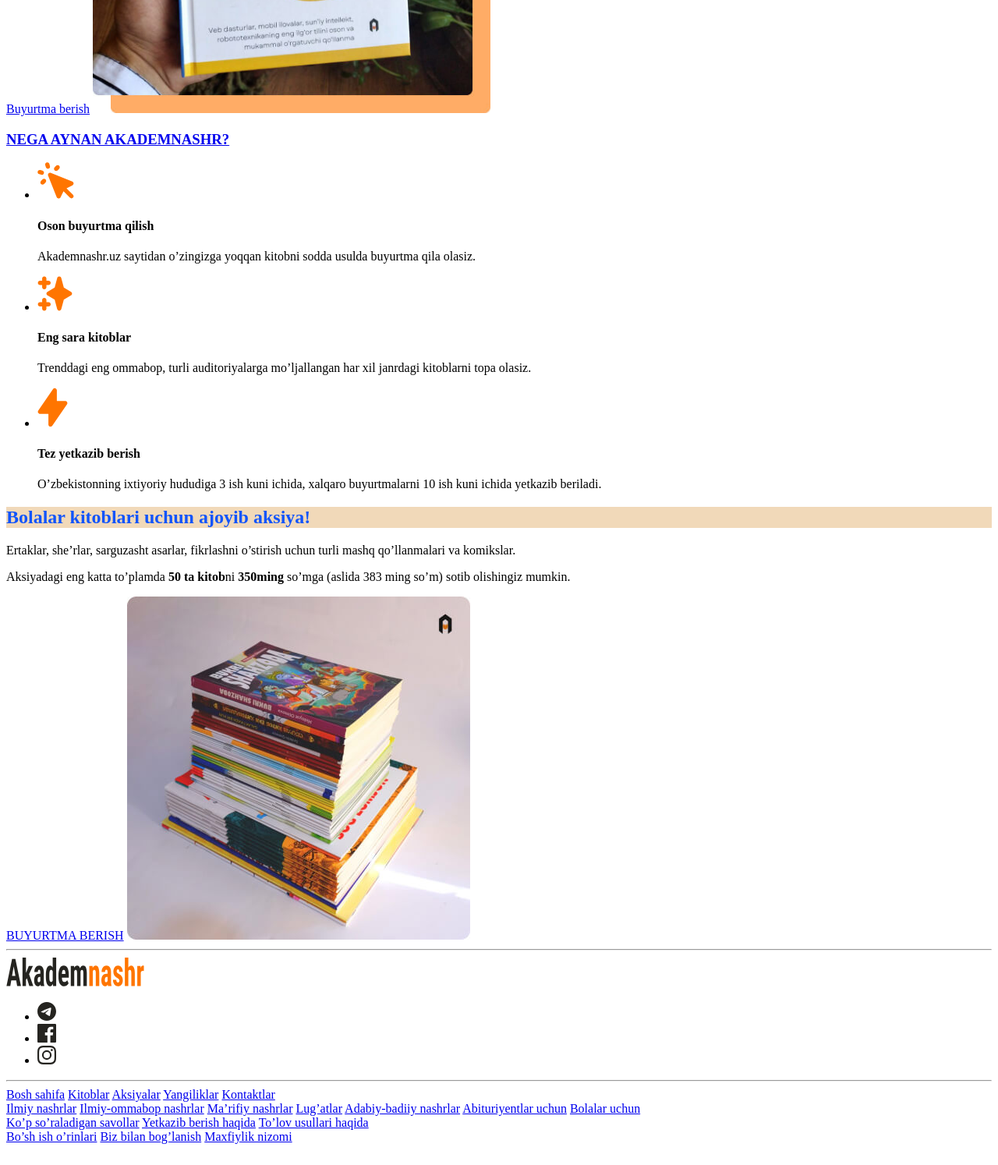
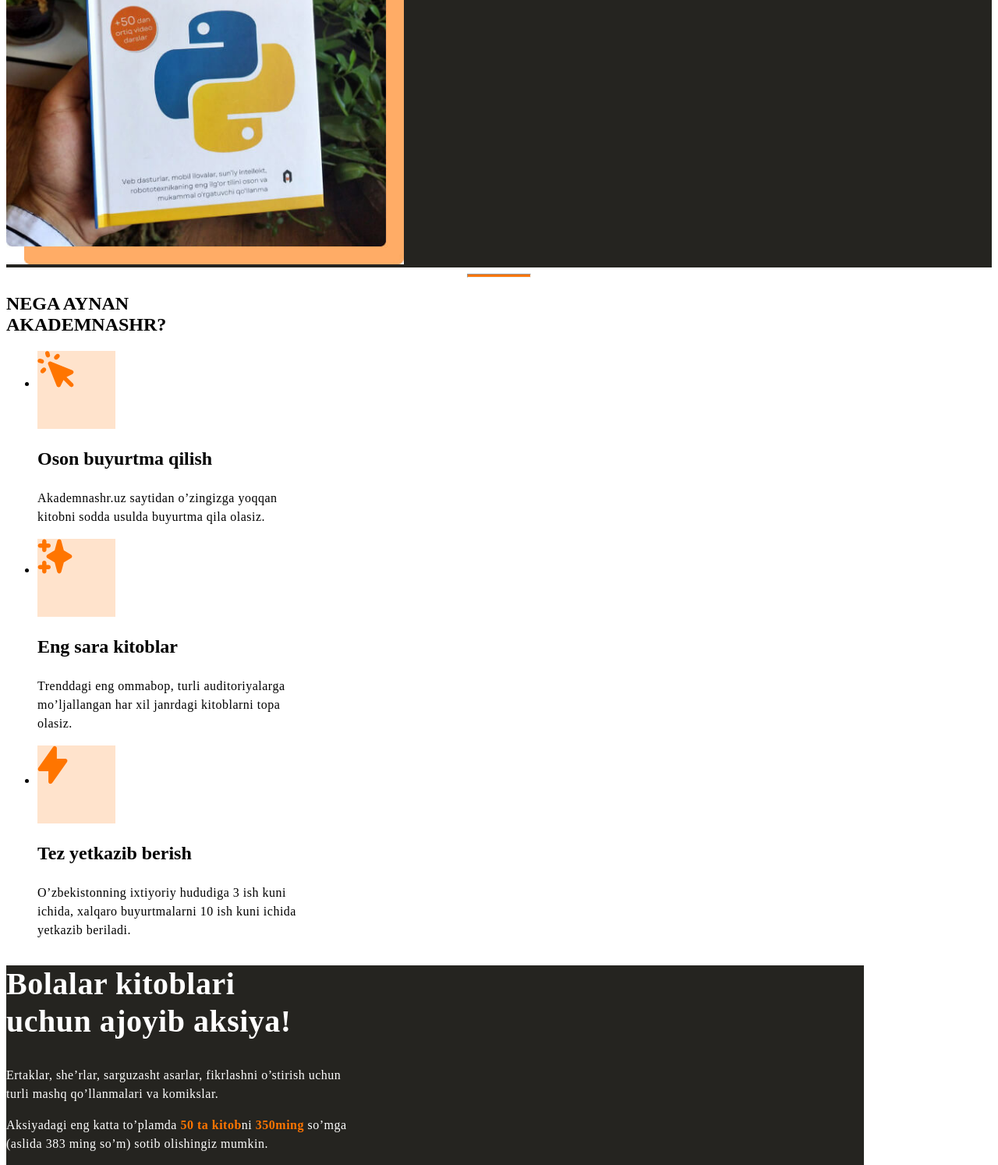
Before and after one commit to Bakhromoff/Akademnashr, a plain HTML site: page index.html in a window 1280 px wide. Shown: the part 640-2134 px from the top of the page at 78% size. Drawn offline with Linux system fonts and the light colour scheme.

Commit message:
add fonts,styles and etc

```diff
--- a/css/css-files.css
+++ b/css/css-files.css
@@ -1,5 +1,126 @@
-h2{
-  color: #1154fa;
-  background-color: rgba(210, 128, 23, 0.3)
+.site-header{
+  background-color: #fff;
+}
+.site-nav-link{
+  font-weight: 500;
+  font-size: 13px;
+  line-height: 15px;
+  letter-spacing: 1px;
+  text-transform: uppercase;
+  text-decoration: none;
+  color: #000;;
+}
+.sitenav-list{
+  list-style: none;}
+
+  .main-link{
+font-weight: bold;
+font-size: 13px;
+line-height: 15px;
+letter-spacing: 0.5px;
+color: #ffffff;
+text-decoration: none;
+background-color: #FF7500;
+}
+
+.site-hero{
+  background-color: #252420;
+  color: #fff;
+}
+.hero-objects{
+width: 387px;
+}
+.orange-hr{
+  background-color: #FF7500;
+  width: 80px;
+  height: 3px;
+}
+.hero-heading{
+font-size: 40px;
+line-height: 1.2;
+letter-spacing: 0.5px;
+}
+.hero-text{
+font-size: 16px;
+line-height: 24px;
+letter-spacing: 0.5px;
+}
+.hero-img{
+  width: 510px;
+  height: 510px;
+}
+.orange-hr{
+  background-color: #FF7500;
+  width: 80px;
+  height: 3px;
+}
+.feature-heading{
+width: 435px;
+font-size: 60px;
+line-height: 86px;
+letter-spacing: 0.5px;
+text-decoration: none;
+}
+.feature{
+  width: 340px;
+}
+.feature-icon-wrapper{
+  width: 100px;
+  height: 100px;
+  background-color: rgba(255, 117, 0, 0.2);
 
 }
+.feature-title{
+font-size: 24px;
+line-height: 28.8px;
+letter-spacing: normal;0.5px
+}
+.feature-info{
+font-size: 16px;
+line-height: 24px;
+letter-spacing: 0.5px;
+}
+
+.promo{
+  width: 1100px;
+  background-color: #252420;
+  color: #fff;
+}
+.promo-heading{
+width: 373px;
+height: 96px;
+font-size: 40px;
+line-height: 48px;
+letter-spacing: 0.5px;
+}
+.promo-content{
+width: 440px;
+}
+.promo-info{
+width: 440px;
+font-size: 16px;
+line-height: 24px;
+letter-spacing: 0.5px;
+}
+.promo-highlight{
+color: #FF7500;
+}
+.promo-img{
+width: 440px;
+height: 440px;
+object-fit: cover;
+}
+.site-footer{
+  background-color: #F8F8F8;
+}
+.site-footer-hr{
+  height: 2px;
+  background-color: rgba(37, 36, 32, 0.5);
+}
+.footer-link{
+  width: 224px;
+  height: 19px;
+}
+.site-footer-links{
+  text-decoration: none;
+}
--- a/index.html
+++ b/index.html
@@ -8,87 +8,98 @@
   <link rel="stylesheet" href="css/css-files.css">
 </head>
 <body>
+  <!-- SITE HEADER -->
   <header>
     <a href="index.html"><img src="img/logo.svg" alt="akademnashr logosi" width="177" height="38"></a>
-    <nav>
-      <ul>
-        <li> <a href="#">BOSH SAHIFA</a></li>
-        <li> <a href="#">KITOBLAR</a></li>
-        <li> <a href="#">AKSIYALAR</a></li>
-        <li> <a href="#">KONTAKTLAR</a></li>
-        <a href="#">RO'YHATDAN O'TISH</a
+    <nav class="site-header-nav">
+      <ul class="sitenav-list">
+        <li> <a class="site-nav-link" href="#">BOSH SAHIFA</a></li>
+        <li> <a class="site-nav-link" href="#">KITOBLAR</a></li>
+        <li> <a class="site-nav-link" href="#">AKSIYALAR</a></li>
+        <li> <a class="site-nav-link" href="#">KONTAKTLAR</a></li>
+        <a class="main-link" href="#">RO'YHATDAN O'TISH</a
         </ul>
       </nav>
     </header>
     <main>
-      <section>
-        <h2>
+      <!-- HERO -->
+        <section class="site-hero">
+        <div class="hero-objects">
+          <hr class="orange-hr">
+           <h2 class="hero-heading">
             Pythonda dasturlash asoslari
           </h2>
-        <p>
+          <p class="hero-text">
             Dasturlash asoslariga oid o‘zbek tilidagi ilk eng mukammal qo‘llanma. Kitobning har bir bo‘limi uchun maxsus video darslar yozilgan bo‘lib, ularga kitobda ko‘rsatilgan QR kod orqali o‘tish mumkin.
           </p>
-        <a href="#">Buyurtma berish</a>
+          <a class="main-link" href="#">Buyurtma berish</a>
         </div>
-      <img src="img/python-book.jpg" alt="python kitobi" srcset="img/python-book.jpg 1x, img/python-book@2x.jpg 2x" width="510" height="510">
+        <img class="hero-img" src="img/python-book.jpg" alt="python kitobi" srcset="img/python-book.jpg 1x, img/python-book@2x.jpg 2x" width="510" height="510">
             </section>
     <div>
-      <section>
-        <h3><a href="#">NEGA AYNAN AKADEMNASHR?</a></h3>
+
+      <!-- FEATURES -->
+      <section class="features">
+        <hr class="orange-hr">
+        <h2 class="feature heading"> NEGA AYNAN AKADEMNASHR?</h2>
       </section>
       <section>
         <ul>
-          <li>
-            <img src="img/Icon.svg" alt="" width="47.12" height="47.12">
-            <h4>
+          <li class="feature">
+            <div class="feature-icon-wrapper"><img src="img/Icon.svg" alt="" width="47.12" height="47.12"></div>
+            <h3 class="feature-title">
               Oson buyurtma qilish
-            </h4>
-            <p>
+            </h3>
+            <p class="feature-info">
               Akademnashr.uz saytidan o’zingizga yoqqan kitobni sodda usulda buyurtma qila olasiz.
             </p>
           </li>
-          <li>
-            <img src="img/Icon-1.svg" alt="" width="44.8" height="44.8">
-            <h4>
+          <li class="feature">
+            <div class="feature-icon-wrapper"><img src="img/Icon-1.svg" alt="" width="44.8" height="44.8"></div>
+            <h3 class="feature-title">
               Eng sara kitoblar
-            </h4>
-            <p>
+            </h3>
+            <p class="feature-info">
               Trenddagi eng ommabop, turli auditoriyalarga mo’ljallangan har xil janrdagi kitoblarni topa olasiz.
             </p>
           </li>
-          <li>
-            <img src="img/Icon-2.svg" alt="" width="39.2" height="50.4">
-            <h4>
+          <li class="feature">
+            <div class="feature-icon-wrapper"><img src="img/Icon-2.svg" alt="" width="39.2" height="50.4"></div>
+            <h3 class="feature-title">
               Tez yetkazib berish
-            </h4>
-            <p>
+            </h3>
+            <p class="feature-info">
               O’zbekistonning ixtiyoriy hududiga 3 ish kuni ichida, xalqaro buyurtmalarni 10 ish kuni ichida yetkazib beriladi.
             </p>
           </li>
         </ul>
       </section>
       <!-- Aksiya -->
-      <section>
-        <div>
-          <h2>
+      <section class="promo">
+        <div class="promo-content">
+          <h2 class="promo-heading">
             Bolalar kitoblari uchun
             ajoyib aksiya!
           </h2>
-          <p>
+          <p class="promo-info">
             Ertaklar, she’rlar, sarguzasht asarlar, fikrlashni o’stirish uchun turli mashq qo’llanmalari va komikslar.
           </p>
-          <p>
-            Aksiyadagi eng katta to’plamda <strong>50 ta kitob</strong>ni <strong>350ming</strong> so’mga (aslida 383 ming so’m) sotib olishingiz mumkin.
+          <p class="promo-info">
+            Aksiyadagi eng katta to’plamda <strong class="promo-highlight">50 ta kitob</strong>ni <strong class="promo-highlight">350ming</strong class="promo-highlight"> so’mga (aslida 383 ming so’m) sotib olishingiz mumkin.
           </p>
-          <a href="#">BUYURTMA BERISH</a>
+          <a class="main-link" href="#">BUYURTMA BERISH</a>
+        </div>
+          <div class="promo-img">
             <img src="img/sale-img.jpg" alt="Kitoblar to'plami" srcset="img/sale-img.jpg 1x, img/sale-img@2x.jpg 2x" width="440" height="440">
+          </div>
         </div>
       </section>
     </main>
     <hr>
-    <footer>
+    <footer class="site-footer">
       <section>
         <a href="index.html"><img src="img/logo.svg" alt="Akadem nashr logosi" width="177" height="38"></a>
+        <div>
           <ul>
             <li>
               <a href="https://t.me/Akademnashr" target="_blank"><img src="img/icon-telegram.svg" alt="" width="24" height="24"></a>
@@ -100,35 +111,36 @@
               <a href="https://www.instagram.com/akademnashr" target="_blank"><img src="img/icon-instagram.svg" alt="" width="24" height="24"></a>
             </li>
           </ul>
+        </div>
       </section>
-      <hr>
+      <hr class="site-footer-hr">
       <!-- Linklar -->
+      <div class="footer-link">
       <section>
-        <a href="#">Bosh sahifa</a>
-        <a href="#">Kitoblar</a>
-        <a href="#">Aksiyalar</a>
-        <a href="#">Yangiliklar</a>
-        <a href="#">Kontaktlar</a>
-      </section>
-      <div>
-        <section>
-          <a href="#">Ilmiy nashrlar</a>
-          <a href="#">Ilmiy-ommabop nashrlar</a>
-          <a href="#">Ma’rifiy nashrlar</a>
-          <a href="#">Lug’atlar</a>
-          <a href="#">Adabiy-badiiy nashrlar</a>
-          <a href="#">Abituriyentlar uchun</a>
-          <a href="#">Bolalar uchun</a>
+        <a class="site-footer-links" href="#">Bosh sahifa</a>
+        <a class="site-footer-links" href="#">Kitoblar</a>
+        <a class="site-footer-links" href="#">Aksiyalar</a>
+        <a class="site-footer-links" href="#">Yangiliklar</a>
+        <a class="site-footer-links" href="#">Kontaktlar</a>
       </section>
         <section>
-          <a href="#">Ko’p so’raladigan savollar</a>
-          <a href="#">Yetkazib berish haqida</a>
-          <a href="#">To’lov usullari haqida</a>
+          <a class="site-footer-links" href="#">Ilmiy nashrlar</a>
+          <a class="site-footer-links" href="#">Ilmiy-ommabop nashrlar</a>
+          <a class="site-footer-links" href="#">Ma’rifiy nashrlar</a>
+          <a class="site-footer-links" href="#">Lug’atlar</a>
+          <a class="site-footer-links" href="#">Adabiy-badiiy nashrlar</a>
+          <a class="site-footer-links" href="#">Abituriyentlar uchun</a>
+          <a class="site-footer-links" href="#">Bolalar uchun</a>
         </section>
         <section>
-          <a href="#">Bo’sh ish o’rinlari</a>
-          <a href="#">Biz bilan bog’lanish</a>
-          <a href="#">Maxfiylik nizomi</a>
+          <a class="site-footer-links" href="#">Ko’p so’raladigan savollar</a>
+          <a class="site-footer-links" href="#">Yetkazib berish haqida</a>
+          <a class="site-footer-links" href="#">To’lov usullari haqida</a>
+        </section>
+        <section>
+          <a class="site-footer-links" href="#">Bo’sh ish o’rinlari</a>
+          <a class="site-footer-links" href="#">Biz bilan bog’lanish</a>
+          <a class="site-footer-links" href="#">Maxfiylik nizomi</a>
         </section>
       </div>
     </footer>
```
Lines whose indentation alone changed are shown as unchanged.
